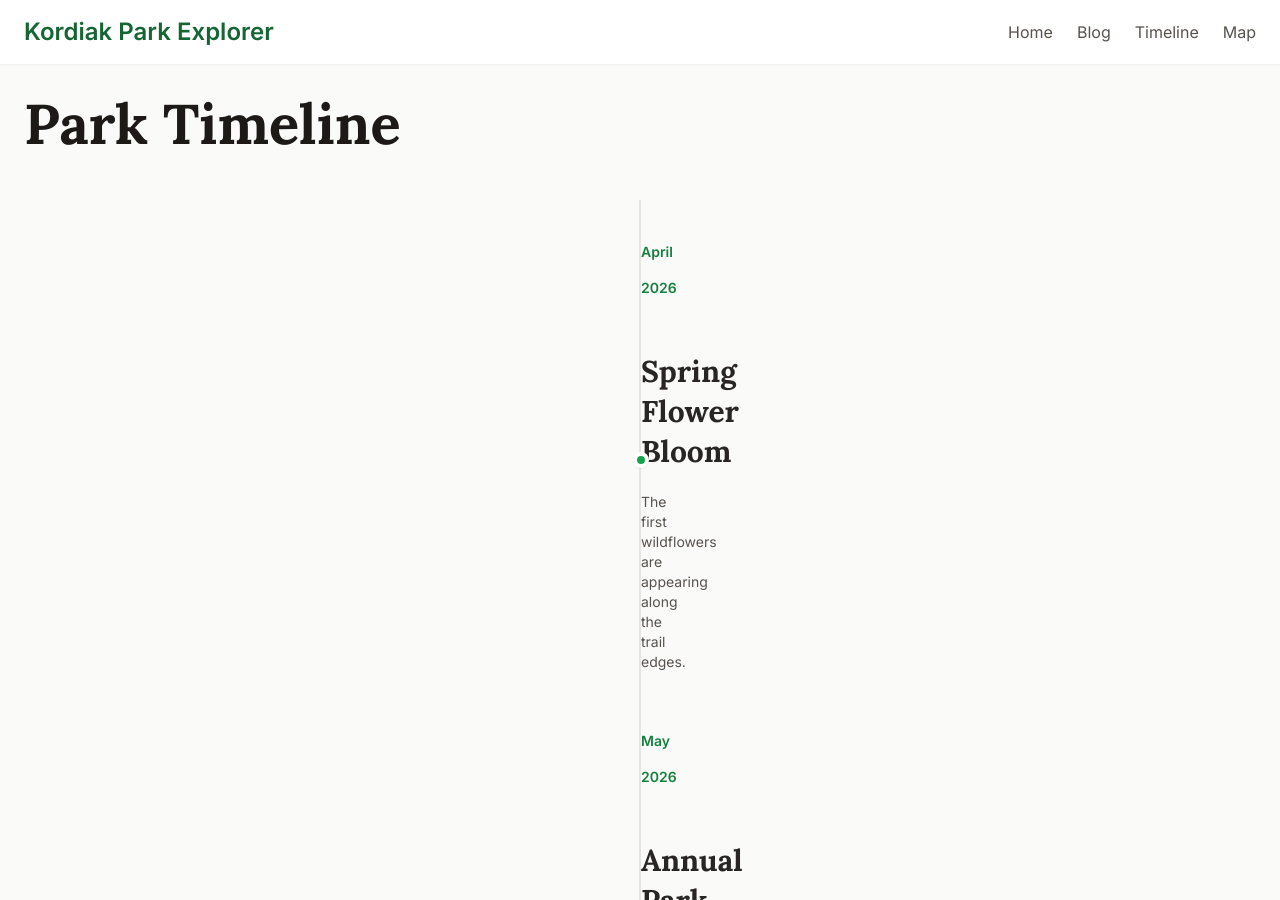
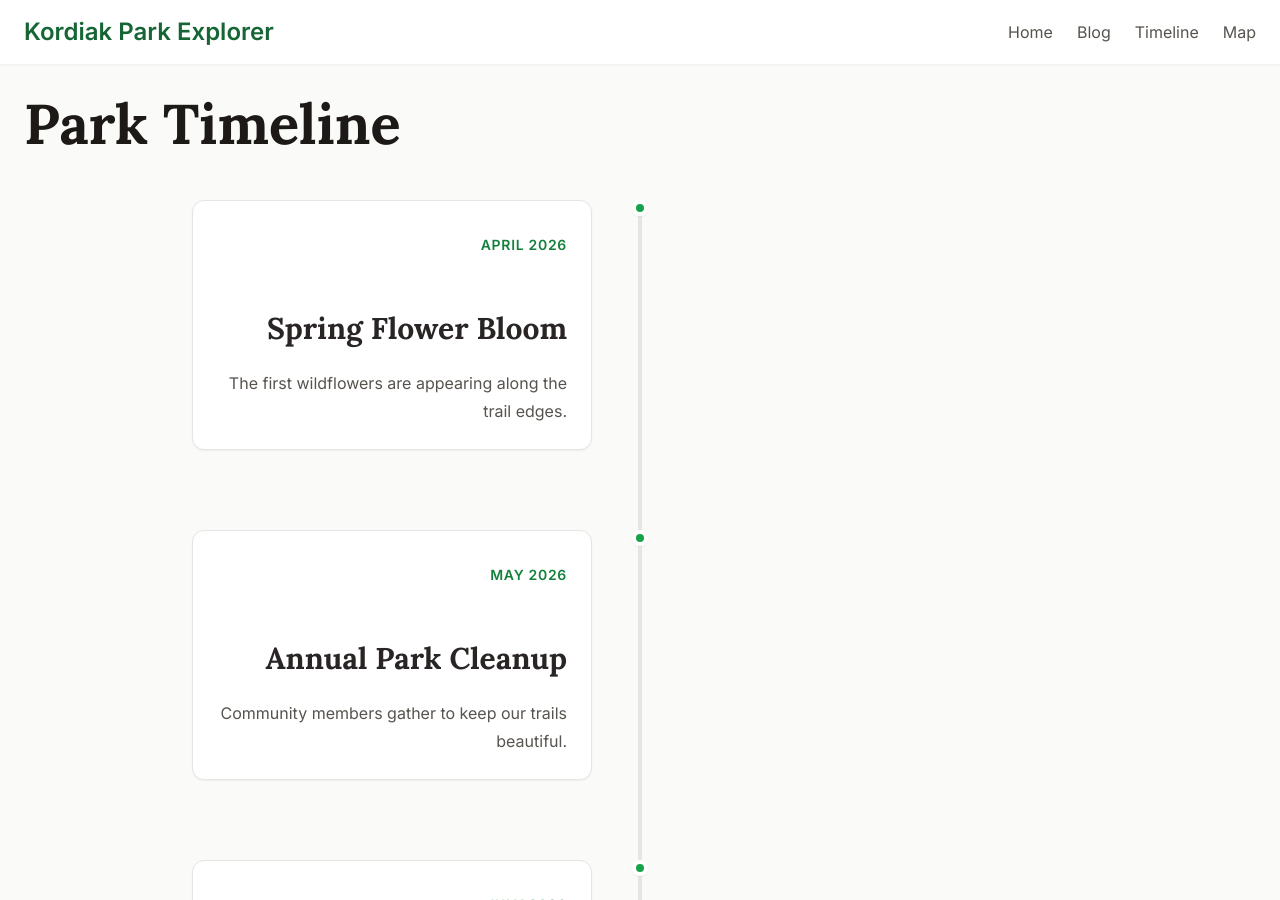
Before and after one commit to r-egun/Kordiak_Park, a Jekyll site: the page built from timeline.html, in a window 1280 px wide and 900 px high. Built offline with Jekyll 4.4.1, drawn with Linux system fonts in a browser that asks for light colours; nearby versions of some CDN libraries.

Commit message:
updated timeline and blog

```diff
--- a/blog.html
+++ b/blog.html
@@ -13,12 +13,14 @@ permalink: /blog/
       <h2 class="text-2xl font-bold text-green-800 mt-2 mb-3">
         <a href="{{ site.baseurl }}{{ post.url }}" class="hover:underline">{{ post.title }}</a>
       </h2>
-      <p class="text-stone-600 line-clamp-3">{{ post.excerpt | strip_html }}</p>
+      <div class="prose prose-stone prose-sm mb-4">
+        {{ post.excerpt | strip_html }}
+      </div>
       <div class="mt-4">
         <a href="{{ site.baseurl }}{{ post.url }}" class="text-green-700 font-semibold hover:text-green-600 inline-flex items-center">
           Read more
           <svg xmlns="http://www.w3.org/2000/svg" class="h-4 w-4 ml-1" fill="none" viewBox="0 0 24 24" stroke="currentColor">
-            <path stroke-linecap="round" stroke-linejoin="round" stroke-width="2" d="M9 5l7 7-7 7" />
+            <path stroke-linecap_round" stroke-linejoin="round" stroke-width="2" d="M9 5l7 7-7 7" />
           </svg>
         </a>
       </div>
--- a/timeline.html
+++ b/timeline.html
@@ -5,15 +5,23 @@ permalink: /timeline/
 ---
 <h1 class="text-3xl font-bold text-stone-900 mb-8">Park Timeline</h1>
 
-<div class="relative border-l-2 border-stone-200 ml-4 md:mx-auto md:w-0.5 h-full py-8">
+<div class="relative mx-auto max-w-4xl">
+  <!-- The central line -->
+  <div class="absolute left-4 md:left-1/2 transform md:-translate-x-1/2 h-full w-1 bg-stone-200"></div>
+
   {% for event in site.data.timeline %}
-  <div class="mb-8 md:relative">
-    <div class="flex items-center w-full md:justify-between">
-      <div class="absolute w-4 h-4 bg-green-600 rounded-full border-4 border-white shadow-sm -left-[9px] md:left-1/2 md:ml-[-8px] md:translate-x-0"></div>
-      <div class="w-full md:w-5/12 {% if forloop.even %}md:order-last md:text-left {% else %}md:order-first md:text-right {% endif %}">
-        <time class="text-sm font-semibold text-green-700">{{ event.date }}</time>
-        <h3 class="text-lg font-bold text-stone-800">{{ event.event }}</h3>
-        <p class="text-stone-600 text-sm">{{ event.description }}</p>
+  <div class="mb-8 md:mb-20 relative">
+    <!-- The Dot -->
+    <div class="absolute left-4 md:left-1/2 transform -translate-x-1/2 w-4 h-4 bg-green-600 rounded-full border-4 border-white shadow-sm z-10"></div>
+
+    <!-- Content Container -->
+    <div class="ml-10 md:ml-0 md:w-1/2 {% if forloop.even %}md:ml-auto md:pl-12 {% else %}md:text-right md:pr-12 {% endif %}">
+      <div class="bg-white p-6 rounded-xl shadow-sm border border-stone-200">
+        <time class="text-sm font-bold text-green-700 uppercase tracking-wider">{{ event.date }}</time>
+        <h3 class="text-xl font-bold text-stone-800 mt-1">{{ event.event }}</h3>
+        <div class="prose prose-stone text-stone-600 mt-2">
+          {{ event.description }}
+        </div>
       </div>
     </div>
   </div>
```
